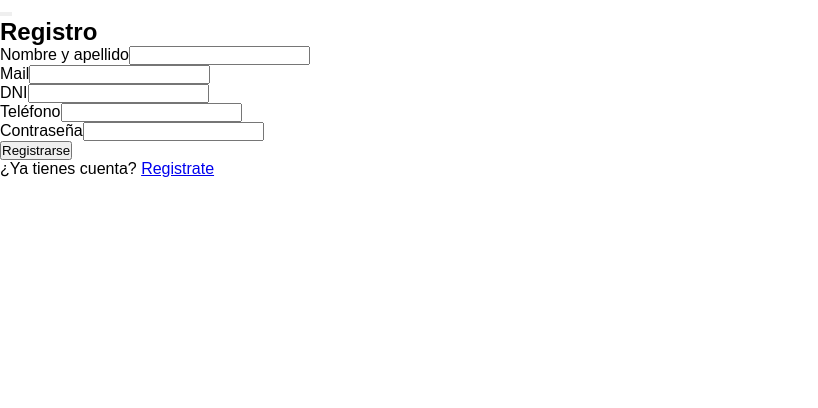
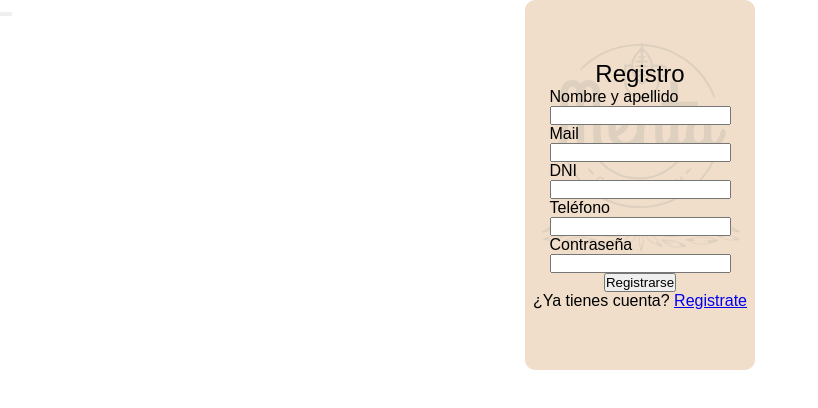
Before and after one commit to maikisinovsky/Menta-web, a React (Create React App) app in the folder frontend/: page /signup in a window 1280 px wide. Shown: the top 408 px of the page, without its empty margins (0-818 px from the left). Built offline with nearby package versions, Linux system fonts and the light colour scheme.

Commit message:
chore: css sign

```diff
--- a/frontend/src/App.css
+++ b/frontend/src/App.css
@@ -2,4 +2,5 @@
   padding: 0;
   margin: 0;
   font-family: Arial, Helvetica, sans-serif;
+  box-sizing: border-box;
 }
--- a/frontend/src/styles/Navbar.css
+++ b/frontend/src/styles/Navbar.css
@@ -0,0 +1,3 @@
+.navbar {
+    position: fixed;
+}
--- a/frontend/src/styles/Signup.css
+++ b/frontend/src/styles/Signup.css
@@ -0,0 +1,40 @@
+@media (max-width: 600px) {
+    .background-one {
+        background-image: url(../assets/Home.svg);
+        width: 100vw;
+        height: 100vh;
+        background-size: cover;
+
+    }
+  }
+
+
+.background-one {
+    display: flex;
+    align-items: center;
+    justify-content: center;
+
+}
+
+.sign-container {
+    width: 230px;
+    height: 370px;
+    background-image: url(../assets/sign_background.svg);
+    background-size: cover;
+    border-radius: 10px;
+    display:flex;
+    align-items: center;
+    justify-content: center;
+    flex-direction: column;
+}
+
+.container {
+    display: flex;
+    flex-direction: column;
+}
+
+
+
+.sign-title {
+    font-weight: 100;
+}
```
